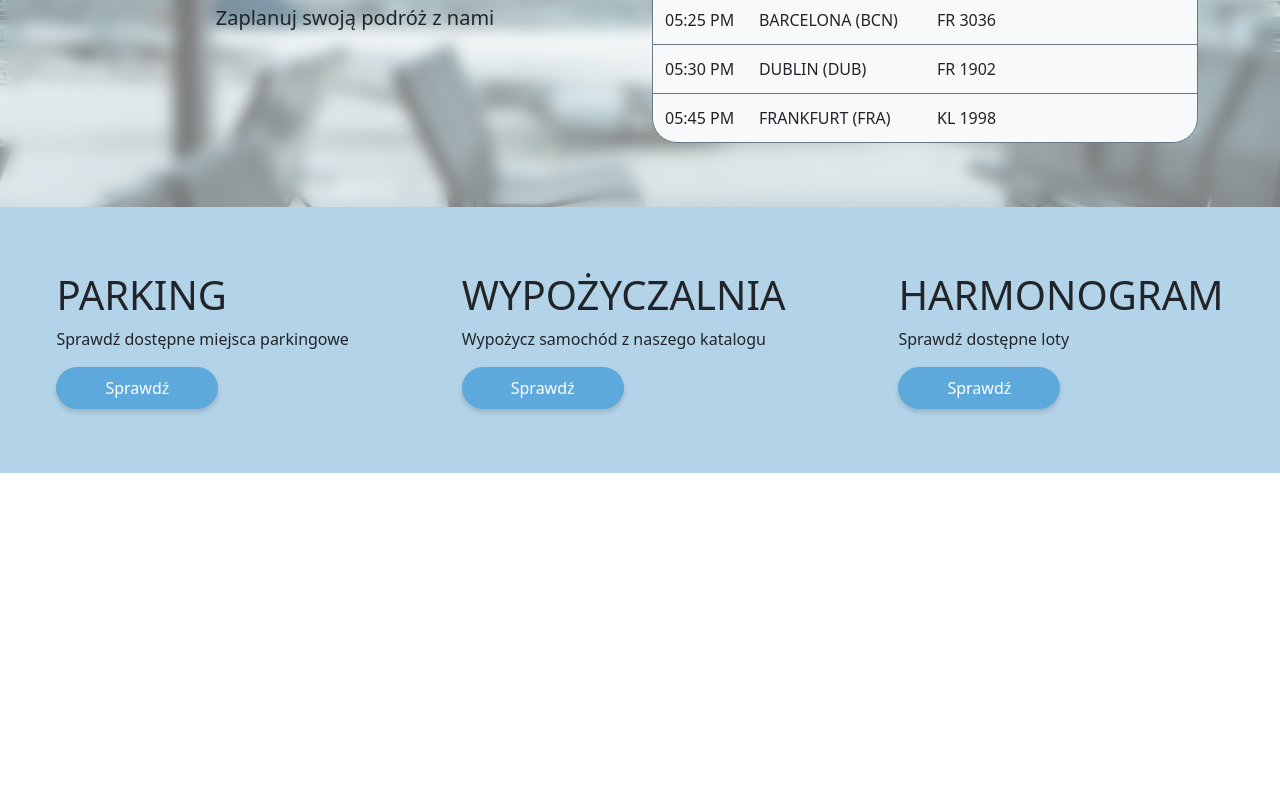
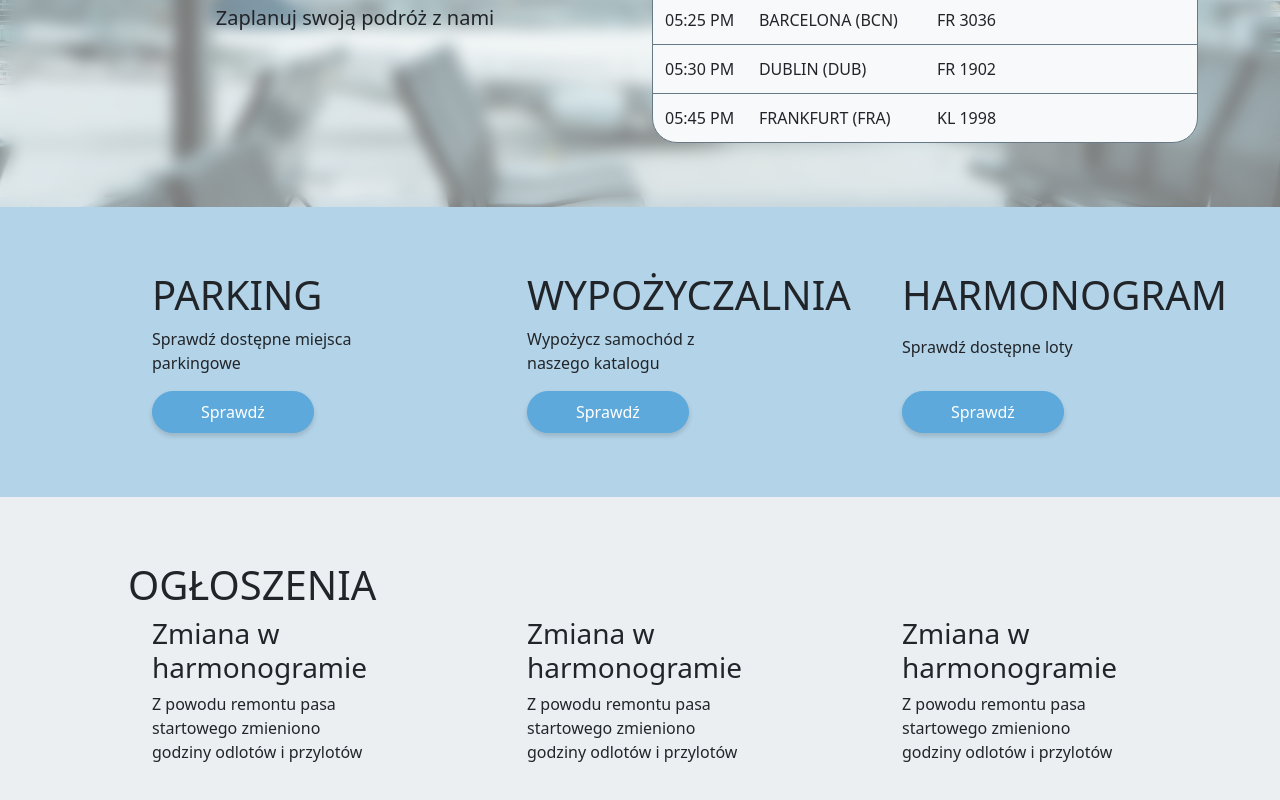
Before and after one commit to Pawel2923/AirTrans, a React (Vite) app in the folder ui/: page / in a window 1280 px wide. Shown: the part 402-1202 px from the top of the page. Before the commit the page ends 875 px from the top, so only its background shows below. Built offline with nearby package versions, Linux system fonts and the light colour scheme.

Commit message:
Add announcements to Home page and modify styles

```diff
--- a/ui/src/pages/Home.module.css
+++ b/ui/src/pages/Home.module.css
@@ -21,3 +21,19 @@
     padding-top: 4rem;
     padding-bottom: 4rem;
 }
+
+.content-wrapper:not(.no-padding) {
+    padding-left: 4%;
+    padding-right: 4rem;
+}
+
+@media screen and (min-width: 1250px) {
+    .content-wrapper:not(.no-padding) {
+        padding-left: 8rem;
+        padding-right: 8rem;
+    }
+}
+
+.announcements-wrapper h3 {
+    font-weight: 400;
+}
--- a/ui/src/pages/Home.tsx
+++ b/ui/src/pages/Home.tsx
@@ -46,26 +46,56 @@ const flightsData: Flight[] = [{
     destination: "FRANKFURT (FRA)"
 }];
 
+interface Announcements {
+    id: number;
+    title: string;
+    content: string;
+    validUntil: Date;
+    personnelId: number;
+}
+
+const announcementsData: Announcements[] = [{
+    id: 1,
+    title: "Zmiana w harmonogramie",
+    content: "Z powodu remontu pasa startowego zmieniono godziny odlotów i przylotów",
+    validUntil: new Date("2021-08-05"),
+    personnelId: 1
+}, {
+    id: 2,
+    title: "Zmiana w harmonogramie",
+    content: "Z powodu remontu pasa startowego zmieniono godziny odlotów i przylotów",
+    validUntil: new Date("2021-08-05"),
+    personnelId: 1
+}, {
+    id: 3,
+    title: "Zmiana w harmonogramie",
+    content: "Z powodu remontu pasa startowego zmieniono godziny odlotów i przylotów",
+    validUntil: new Date("2021-08-05"),
+    personnelId: 1
+
+}];
+
 const Home = () => {
 	return (
 		<>
             <Nav />
 			<header className={homeStyles.header}>
                 <div className="container">
-                    <div className={`row d-flex align-items-center ${homeStyles["content-wrapper"]}`}>
-                        <div className="col-6 text-center">
+                    <div className={`row d-flex align-items-center ${homeStyles["content-wrapper"]} ${homeStyles["no-padding"]}`}>
+                        <div className="col-lg-6 text-center">
                             <h1 className="display-3 fw-bold">Witamy na stronie AirTrans</h1>
                             <p className="lead">Zaplanuj swoją podróż z nami</p>
                         </div>
-                        <div className="col-6">
+                        <div className="col-lg-6">
                             <ArrDepTable data={flightsData} />
                         </div>
                     </div>
                 </div>
             </header>
             <main>
-                <div className={`d-flex justify-content-around ${homeStyles["content-wrapper"]}`} style={{ backgroundColor: "#B3D3E8" }}>
-                    <div>
+                <div className={`container-fluid ${homeStyles["content-wrapper"]}`} style={{ backgroundColor: "#B3D3E8" }}>
+                    <div className="container-fluid row text-center text-lg-start justify-content-between gap-5 ms-auto mx-lg-auto">
+                        <div className="col-lg-3">
                             <h2 className="display-6 text-uppercase">
                                 Parking
                             </h2>
@@ -76,7 +106,7 @@ const Home = () => {
                                 Sprawdź
                             </button>
                         </div>
-                    <div>
+                        <div className="col-lg-3">
                             <h2 className="display-6 text-uppercase">
                                 Wypożyczalnia
                             </h2>
@@ -87,16 +117,36 @@ const Home = () => {
                                 Sprawdź
                             </button>
                         </div>
-                    <div>
+                        <div className="col-lg-3 d-grid align-items-stretch">
                             <h2 className="display-6 text-uppercase">
                                 Harmonogram
                             </h2>
                             <p>
                                 Sprawdź dostępne loty
                             </p>
-                        <button type="button" className="btn btn-primary py-2 px-5">
+                            <button type="button" className="btn btn-primary py-2 px-5 align-self-end mx-auto mx-lg-0" style={{ width: "fit-content", height: "fit-content" }}>
                                 Sprawdź
                             </button>
+                        </div>
+                    </div>
+                </div>
+                <div className={`container-fluid ${homeStyles["content-wrapper"]}`} style={{ backgroundColor: "#eceff2" }}>
+                    <div className="row">
+                        <h2 className="display-6 text-uppercase">
+                            Ogłoszenia
+                        </h2>
+                    </div>
+                    <div className={`container-fluid row justify-content-between gap-5 ms-auto mx-lg-auto ${homeStyles["announcements-wrapper"]}`}>
+                        {announcementsData.map((announcement: Announcements, index: number) => (
+                            <div key={index} className="col-md-3">
+                                <h3>
+                                    {announcement.title}
+                                </h3>
+                                <p>
+                                    {announcement.content}
+                                </p>
+                            </div>
+                        ))}
                     </div>
                 </div>
             </main>
```
Lines whose indentation alone changed are shown as unchanged.
